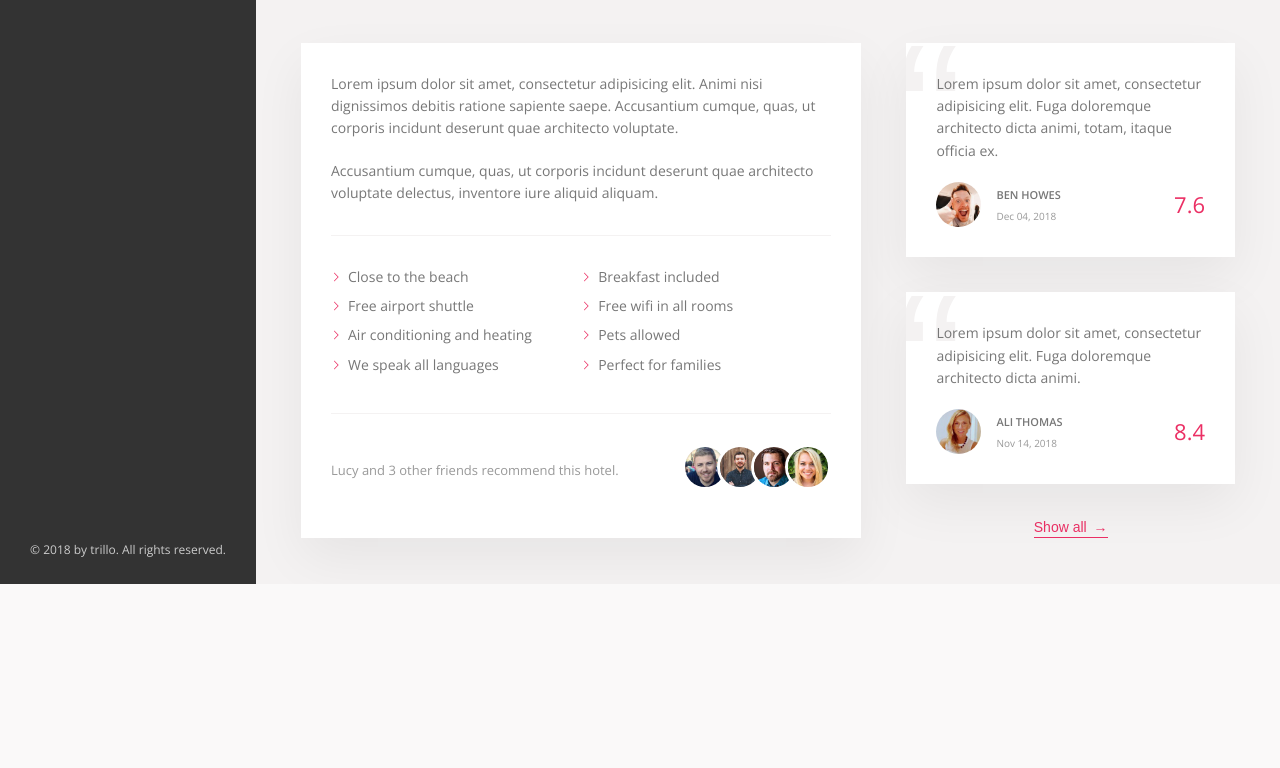
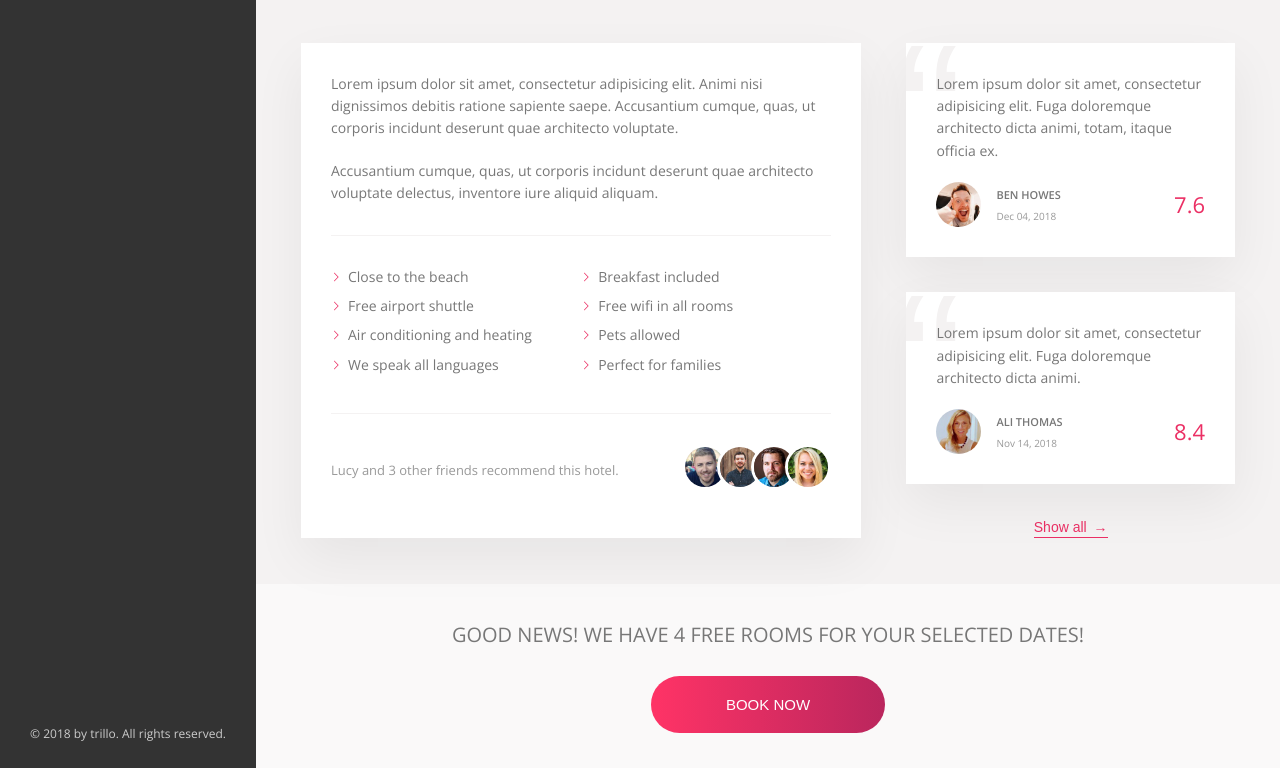
Before and after one commit to juliasj/trillo-project, a website: page index.html in a window 1280 px wide. Shown: the part 540-1308 px from the top of the page. Before the commit the page ends 1124 px from the top, so only its background shows below. Drawn offline with nearby package versions, Linux system fonts and the light colour scheme.

Commit message:
Add Call to Action

```diff
--- a/index.html
+++ b/index.html
@@ -187,6 +187,15 @@
                         </button>
                     </div>
                 </div>
+                <div class="cta">
+                    <h2 class="cta__book-now">
+                        Good news! We have 4 free rooms for your selected dates!
+                    </h2>
+                    <button class="btn">
+                        <span class="btn__visible">Book now</span>
+                        <span class="btn__invisible">Only 4 rooms left</span>
+                    </button>
+                </div>
             </main>
         </div>
     </body>
--- /dev/null
+++ b/sass/components/_cta.scss
@@ -0,0 +1,11 @@
+.cta {
+    padding: 3.5rem 0;
+    text-align: center;
+
+    &__book-now {
+        font-size: 2rem;
+        font-weight: 300;
+        text-transform: uppercase;
+        margin-bottom: 2.5rem;
+    }
+}
--- a/sass/main.scss
+++ b/sass/main.scss
@@ -7,7 +7,8 @@
 @import 'base/typography';
 @import 'base/utilities';
 
-@import 'components/button';
+@import 'components/buttons';
+@import 'components/cta';
 @import 'components/gallery';
 @import 'components/overview';
 @import 'components/recommend';
```
Also changed, not shown: css/style.css.
